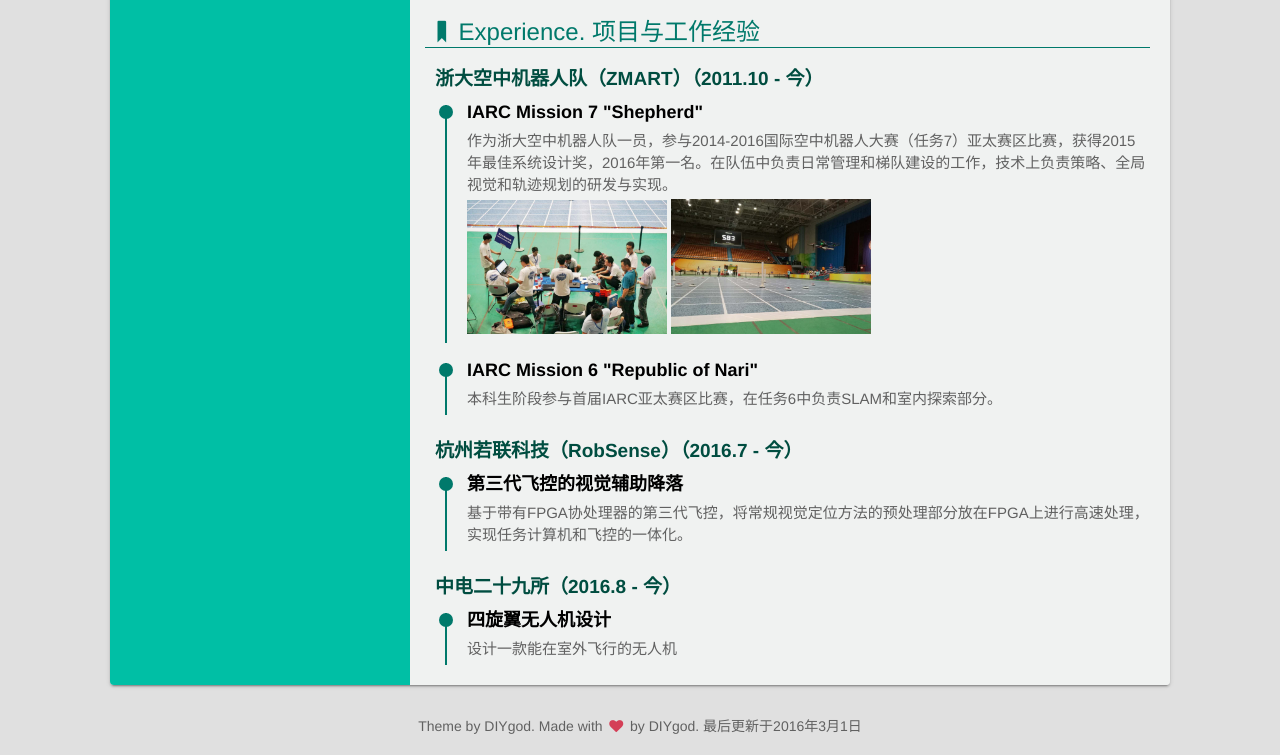
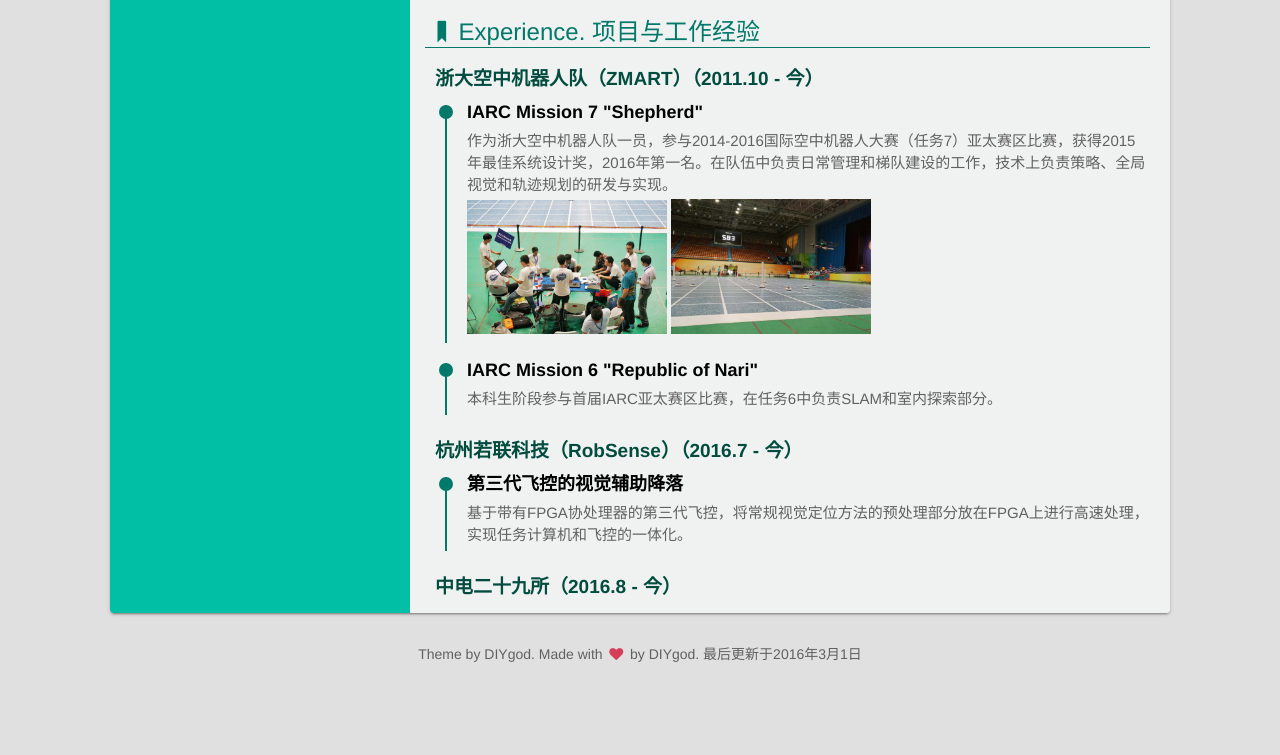
Before and after one commit to silentriverg/jczhu_cv, a website: page index.html in a window 1280 px wide. Shown: the part 2541-3296 px from the top of the page. After the commit the page ends 3224 px from the top, so only its background shows below. Drawn offline with Linux system fonts and the light colour scheme.

Commit message:
Add files via upload

```diff
--- a/index.html
+++ b/index.html
@@ -206,13 +206,6 @@
                         </li>
                     </ul>
                     <h3>中电二十九所（2016.8 - 今）</h3>
-                    <ul class="exp">
-                        <li>
-                            <div class="circle"></div>
-                            <h4>四旋翼无人机设计</h4>
-                            <p>设计一款能在室外飞行的无人机</p>
-                        </li>
-                    </ul>
 
 
                 </li>
```
